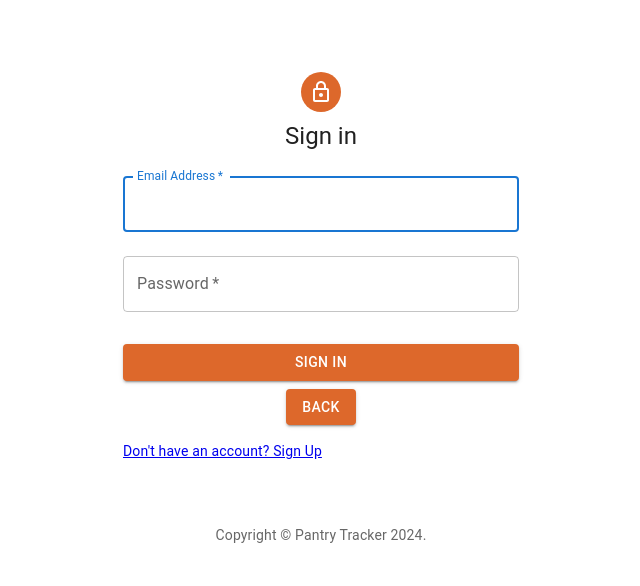
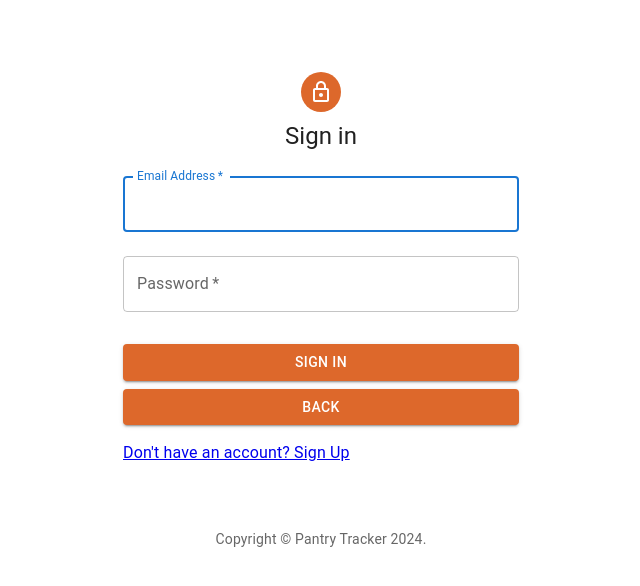
Before and after one commit to afnan1023/pantry_tracker, a Next.js app: page /login in a window 1280 px wide. Shown: the top 586 px of the page, without its empty margins (319-959 px from the left). Built offline with nearby package versions, Linux system fonts and the light colour scheme.

Commit message:
Fix an error

```diff
--- a/app/login/page.js
+++ b/app/login/page.js
@@ -17,7 +17,6 @@ import { useRouter } from "next/navigation";
 import Alert from "@mui/material/Alert"; // Import Alert component
 
 const defaultTheme = createTheme();
-
 function Copyright(props) {
   return (
     <Typography
@@ -125,7 +124,7 @@ export default function SignIn() {
             >
               Sign In
             </Button>
-          </Box>
+
             <Link href="/" passHref>
               <Button
                 fullWidth
@@ -144,13 +143,12 @@ export default function SignIn() {
             </Link>
             <Grid container>
               <Grid item>
-              <Link href="/signup" passHref>
-                <Typography variant="body2">
-                  Don&apos;t have an account? Sign Up
-                </Typography>
+                <Link href="/signup" variant="body2">
+                  Don't have an account? Sign Up
                 </Link>
               </Grid>
             </Grid>
+          </Box>
         </Box>
         <Copyright sx={{ mt: 8, mb: 4 }} />
       </Container>
```
Also changed, not shown: .eslintrc.json. Lines whose indentation alone changed are shown as unchanged.
